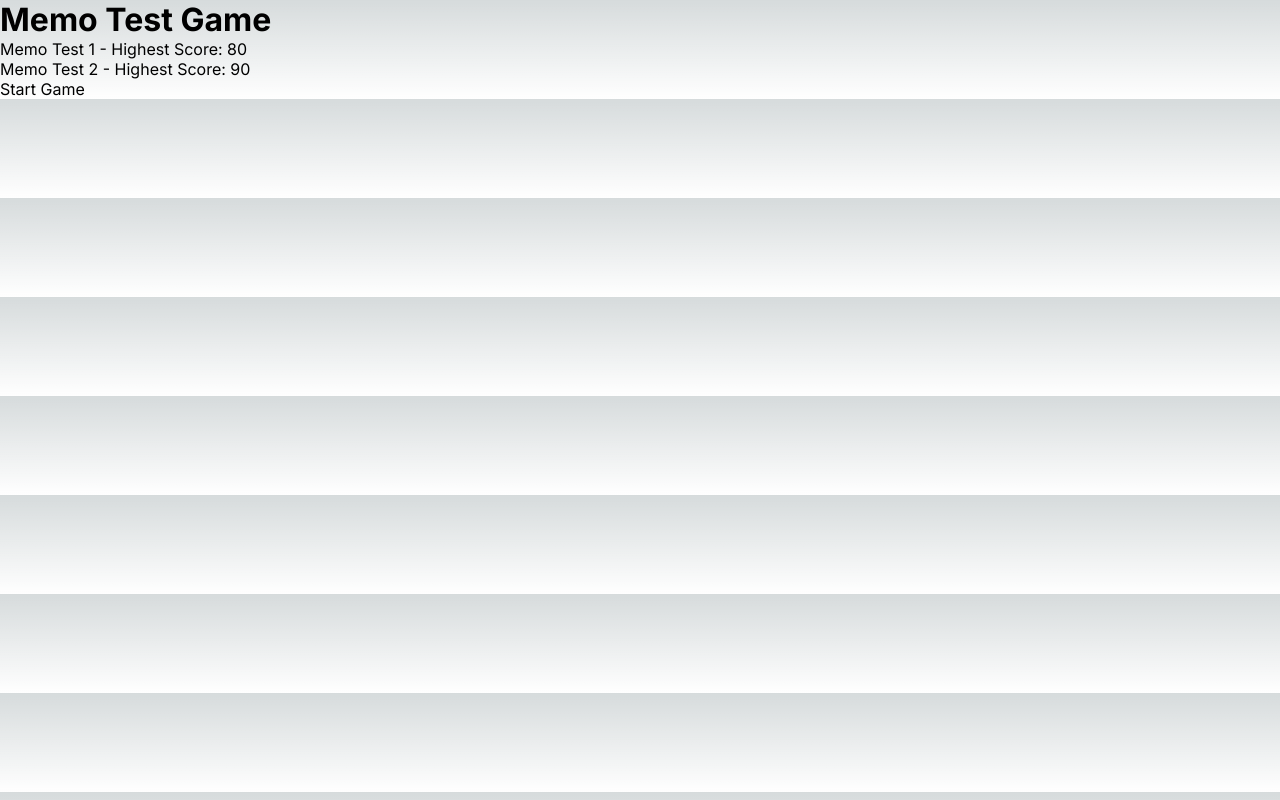
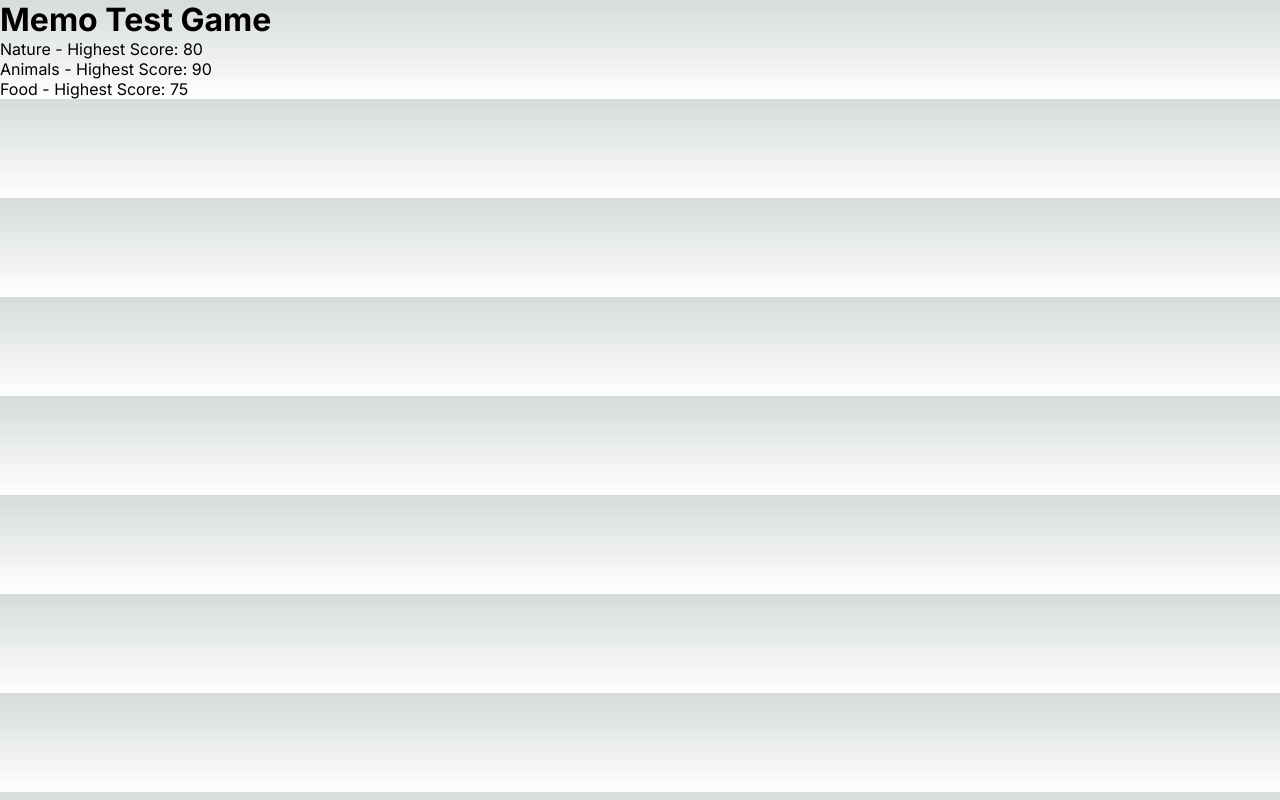
Before and after one commit to 0xB370/memo-test-game, a Next.js app: page / in a window 1280 px wide. Built offline with nearby package versions, Linux system fonts and the light colour scheme.

Commit message:
Game by Category

```diff
--- a/app/page.tsx
+++ b/app/page.tsx
@@ -4,8 +4,9 @@ import Link from 'next/link';
 const MemoTestGamePage: React.FC = () => {
   // Obtener la lista de memo tests desde el backend o almacenamiento local
   const memoTests = [
-    { id: 1, name: 'Memo Test 1', highestScore: 80 },
-    { id: 2, name: 'Memo Test 2', highestScore: 90 },
+    { id: 1, name: 'Nature', highestScore: 80 },
+    { id: 2, name: 'Animals', highestScore: 90 },
+    { id: 3, name: 'Food', highestScore: 75 },
     // ...
   ];
 
@@ -15,16 +16,13 @@ const MemoTestGamePage: React.FC = () => {
       <ul>
         {memoTests.map((memoTest) => (
           <li key={memoTest.id}>
-            <Link legacyBehavior href={`/game/${memoTest.id}`}>
+            <Link legacyBehavior href={`/game?category=${memoTest.name}`}>
               <a>
                 {memoTest.name} - Highest Score: {memoTest.highestScore}
               </a>
             </Link>
           </li>
         ))}
-        <Link legacyBehavior href="/game">
-          <a>Start Game</a>
-        </Link>
       </ul>
     </div>
   );
```
Also changed, not shown: app/game/page.tsx (+11 -64 lines).
